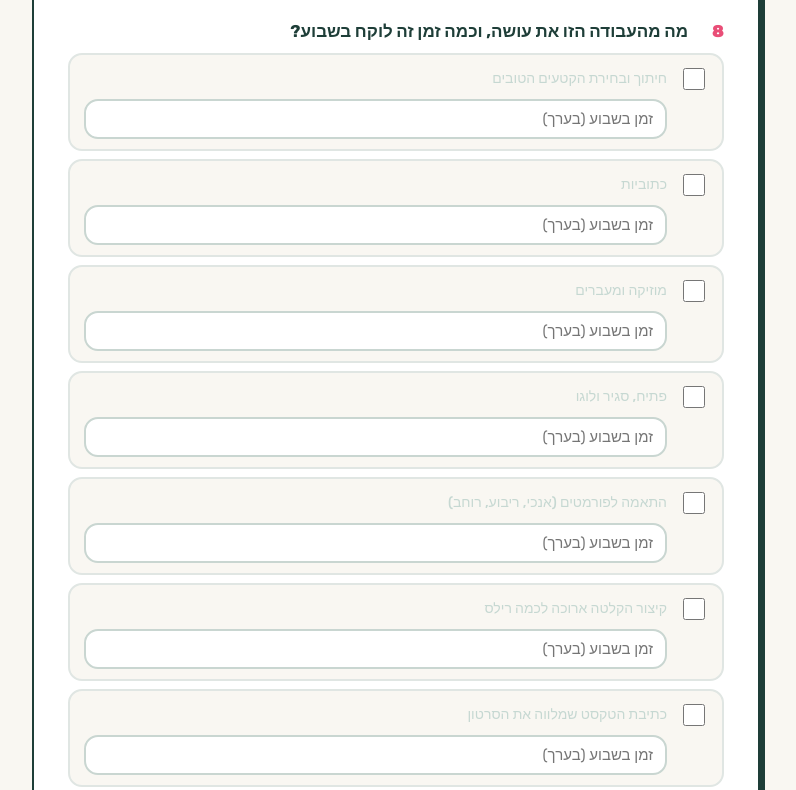
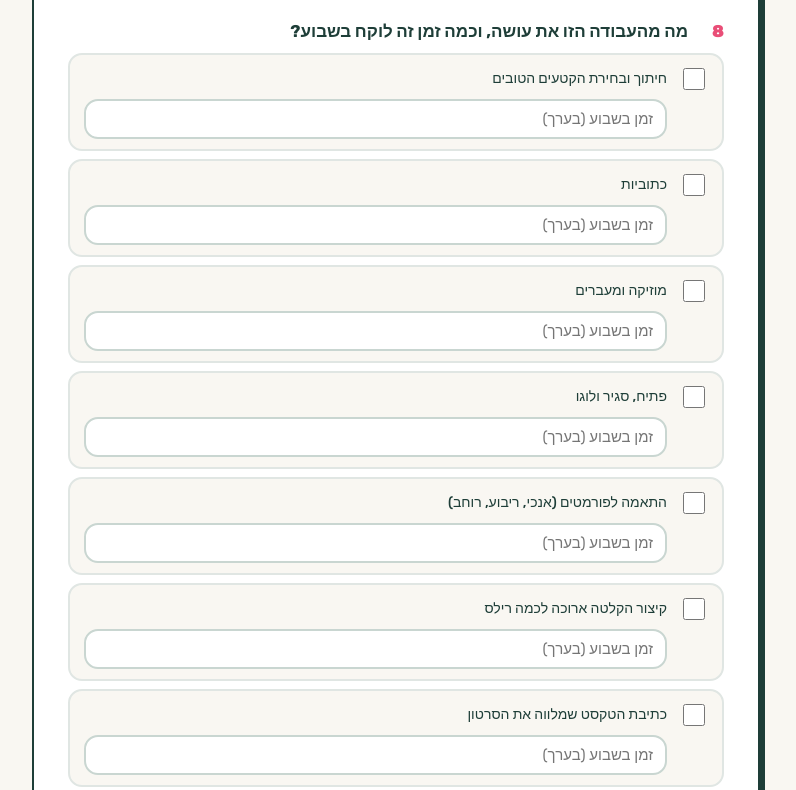
Before and after one commit to shaked2004-hue/tomiz-website, a plain HTML site: page intake/netalie/index.html in a window 1280 px wide. Shown: the part 2659-3449 px from the top of the page, without its empty margins (244-1040 px from the left). Drawn offline with Linux system fonts and the light colour scheme.

Commit message:
Netalie intake: make open-question and task labels dark (#7)
The site-wide label style (band-muted) left these labels pale on the
light question cards.


Claude-Session: https://claude.ai/code/session_013d7uMrkLzu4ZZNWP84fT4c

Co-authored-by: Claude <noreply@anthropic.com>

```diff
--- a/intake/netalie/index.html
+++ b/intake/netalie/index.html
@@ -31,6 +31,8 @@
 .iq-q{display:grid;gap:10px}
 .iq-q>label,.iq-q>.iq-label{font-weight:700;font-size:17px;line-height:1.45;display:flex;gap:10px}
 .iq-q>label b,.iq-q>.iq-label b{color:var(--pink);font-weight:900;min-width:26px}
+.iq-q>label,.iq-row label{color:var(--fg)}
+.iq-row label{color:var(--green-deep)}
 .iq-hint{display:block;font-weight:400;font-size:14px;color:var(--muted)}
 .iq-q textarea,.iq-q input[type=text],.iq-q input[type=tel],.iq-q input[type=email]{width:100%;font:400 17px/1.55 var(--font);color:var(--green-deep);background:var(--cream);border:2px solid #C9D6D1;border-radius:14px;padding:12px 14px}
 .iq-q textarea{min-height:132px;resize:vertical}
```
